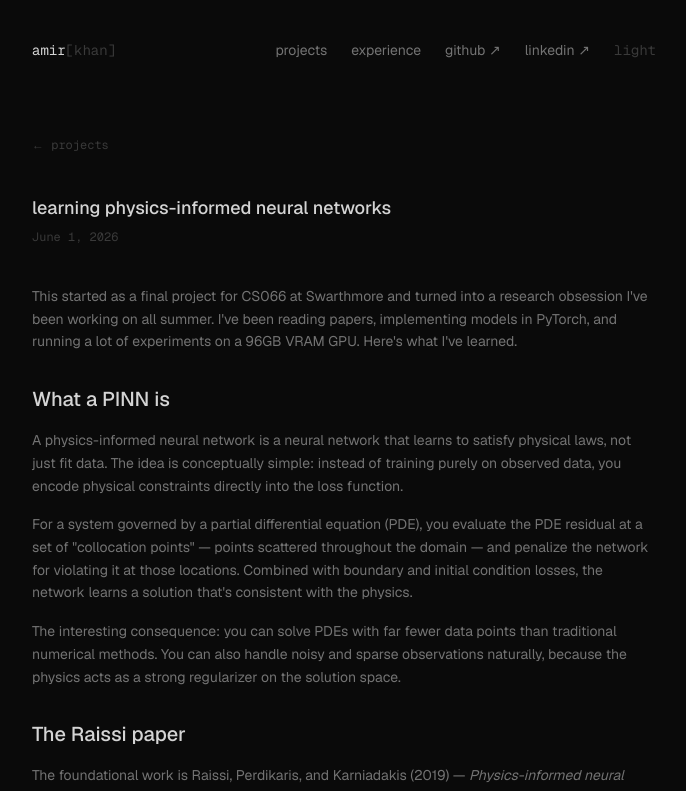
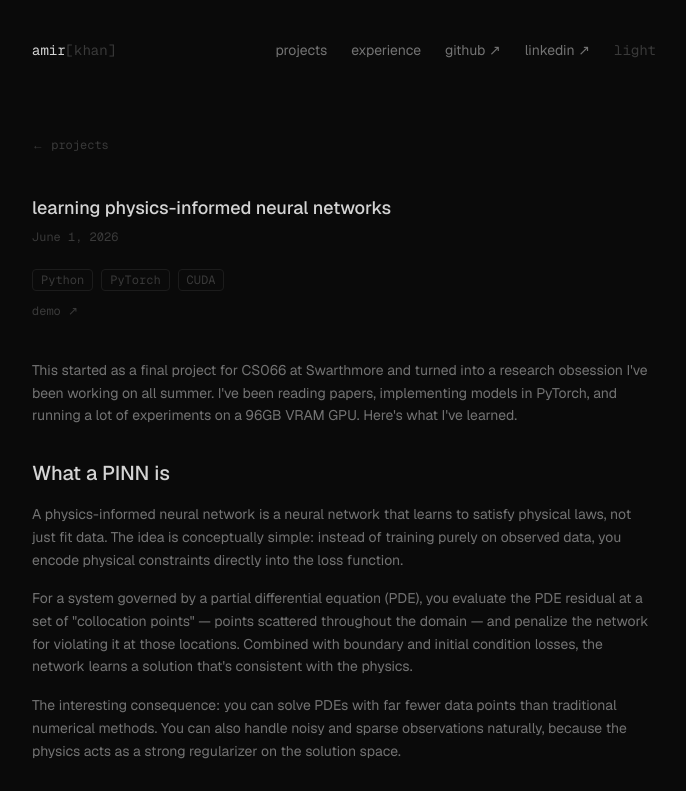
Before and after one commit to aidxhxr/aidxhxr-dev, a Next.js app: page /writing/pinn-research in a window 1280 px wide. Shown: the top 791 px of the page, without its empty margins (296-982 px from the left). Built offline with nearby package versions, Linux system fonts and the light colour scheme.

Commit message:
post page: show project tags and links in header when available

```diff
--- a/app/writing/[slug]/page.tsx
+++ b/app/writing/[slug]/page.tsx
@@ -1,6 +1,7 @@
 import type { Metadata } from "next";
 import Link from "next/link";
 import { posts } from "@/lib/posts";
+import { projects } from "@/lib/projects";
 import { notFound } from "next/navigation";
 
 export const dynamicParams = false;
@@ -32,6 +33,7 @@ export default async function PostPage({
   const post = posts.find((p) => p.slug === slug);
   if (!post) notFound();
 
+  const project = projects.find((p) => p.slug === slug);
   const { default: Post } = await import(`@/content/writing/${slug}.mdx`);
 
   return (
@@ -48,13 +50,49 @@ export default async function PostPage({
         <h1 className="text-fg text-lg font-medium mb-2 leading-snug">
           {post.title}
         </h1>
-        <p className="text-xs font-mono text-dim">
+        <p className="text-xs font-mono text-dim mb-6">
           {new Date(post.date).toLocaleDateString("en-US", {
             year: "numeric",
             month: "long",
             day: "numeric",
           })}
         </p>
+        {project && (
+          <div className="space-y-3">
+            <div className="flex flex-wrap gap-2">
+              {project.tags.map((tag) => (
+                <span
+                  key={tag}
+                  className="text-xs font-mono text-dim border border-border px-2 py-0.5 rounded"
+                >
+                  {tag}
+                </span>
+              ))}
+            </div>
+            <div className="flex gap-4 text-xs font-mono">
+              {project.github && (
+                <a
+                  href={project.github}
+                  target="_blank"
+                  rel="noopener noreferrer"
+                  className="text-dim hover:text-muted transition-colors"
+                >
+                  github ↗
+                </a>
+              )}
+              {project.demo && (
+                <a
+                  href={project.demo}
+                  target="_blank"
+                  rel="noopener noreferrer"
+                  className="text-dim hover:text-muted transition-colors"
+                >
+                  demo ↗
+                </a>
+              )}
+            </div>
+          </div>
+        )}
       </div>
       <div
         className="
```
